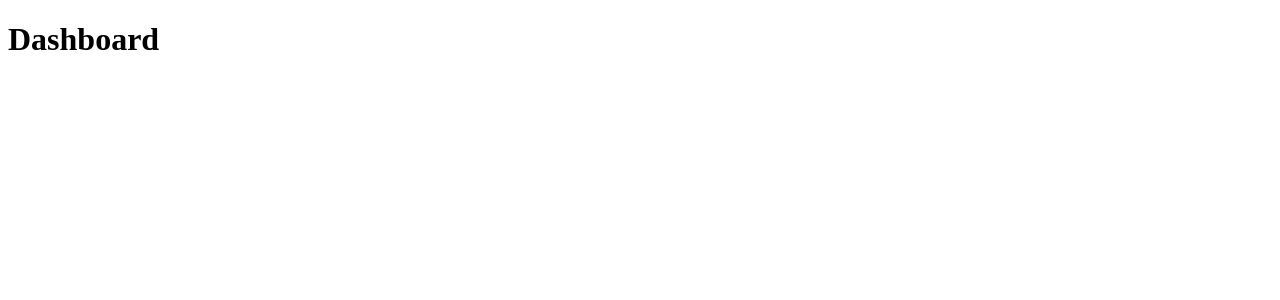
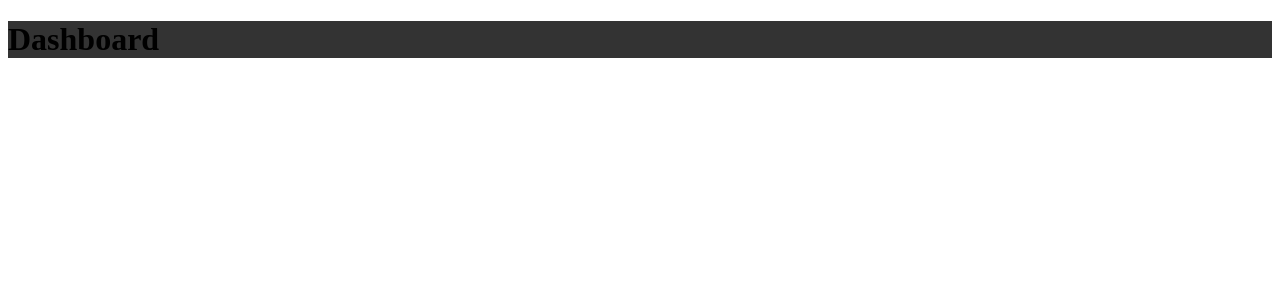
Before and after one commit to gideonfernandes/gobarber, a React (Create React App) app in the folder web/: page /dashboard in a window 1280 px wide. Shown: the top 300 px of the page. Built offline with nearby package versions, Linux system fonts and the light colour scheme; the HTML template or start-up script is replaced by a standard one.

Commit message:
Add _layouts by auth page or not

```diff
--- a/web/package.json
+++ b/web/package.json
@@ -12,7 +12,8 @@
     "react-dom": "^16.13.1",
     "react-router-dom": "^5.2.0",
     "react-scripts": "3.4.3",
-    "reactotron-react-js": "^3.3.7"
+    "reactotron-react-js": "^3.3.7",
+    "styled-components": "^5.2.0"
   },
   "scripts": {
     "start": "react-scripts start",
--- /dev/null
+++ b/web/src/pages/_layouts/auth/index.js
@@ -0,0 +1,16 @@
+import React from 'react';
+import PropTypes from 'prop-types';
+
+import { Wrapper } from './styles';
+
+export default function AuthLayout({ children }) {
+  return (
+    <Wrapper>
+      {children}
+    </Wrapper>
+  );
+};
+
+AuthLayout.propTypes = {
+  children: PropTypes.element.isRequired,
+};
--- /dev/null
+++ b/web/src/pages/_layouts/auth/styles.js
@@ -0,0 +1,6 @@
+import styled from 'styled-components';
+
+export const Wrapper = styled.div`
+  height: 100%;
+  background: linear-gradient(-90deg, #7159C1, #AB56C1);
+`;
--- /dev/null
+++ b/web/src/pages/_layouts/default/index.js
@@ -0,0 +1,16 @@
+import React from 'react';
+import PropTypes from 'prop-types';
+
+import { Wrapper } from './styles';
+
+export default function Default({ children }) {
+  return (
+    <Wrapper>
+      {children}
+    </Wrapper>
+  );
+};
+
+Default.propTypes = {
+  children: PropTypes.element.isRequired,
+};
--- /dev/null
+++ b/web/src/pages/_layouts/default/styles.js
@@ -0,0 +1,6 @@
+import styled from 'styled-components';
+
+export const Wrapper = styled.div`
+  height: 100%;
+  background: #333;
+`;
--- a/web/src/routes/Route.js
+++ b/web/src/routes/Route.js
@@ -1,6 +1,9 @@
 import React from 'react';
 import { Route, Redirect } from 'react-router-dom';
 import PropTypes from 'prop-types';
+
+import AuthLayout from '../pages/_layouts/auth';
+import DefaultLayout from '../pages/_layouts/default';
 
 export default function RouteWrapper({
   component: Component,
@@ -17,12 +20,13 @@
     return <Redirect to="/dashboard" />;
   };
 
-  return (
-    <Route
-      {...rest}
-      component={Component}
-    />
-  );
+  const Layout = signed ? DefaultLayout : AuthLayout;
+
+  return <Route {...rest} render={props => (
+    <Layout>
+      <Component {...props} />
+    </Layout>
+  )} />;
 };
 
 RouteWrapper.propTypes = {
```
Also changed, not shown: 1 other file (tests, documents, lock files or other folders).
